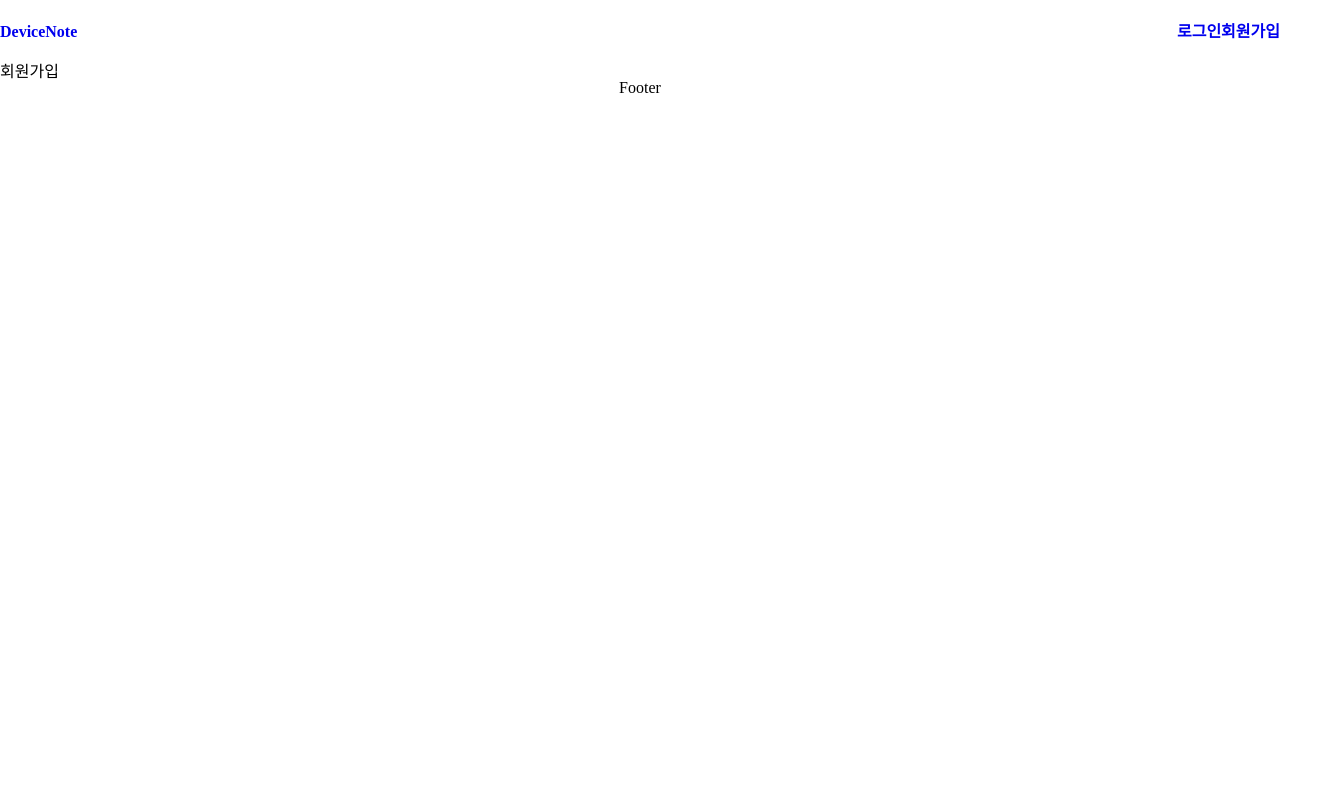
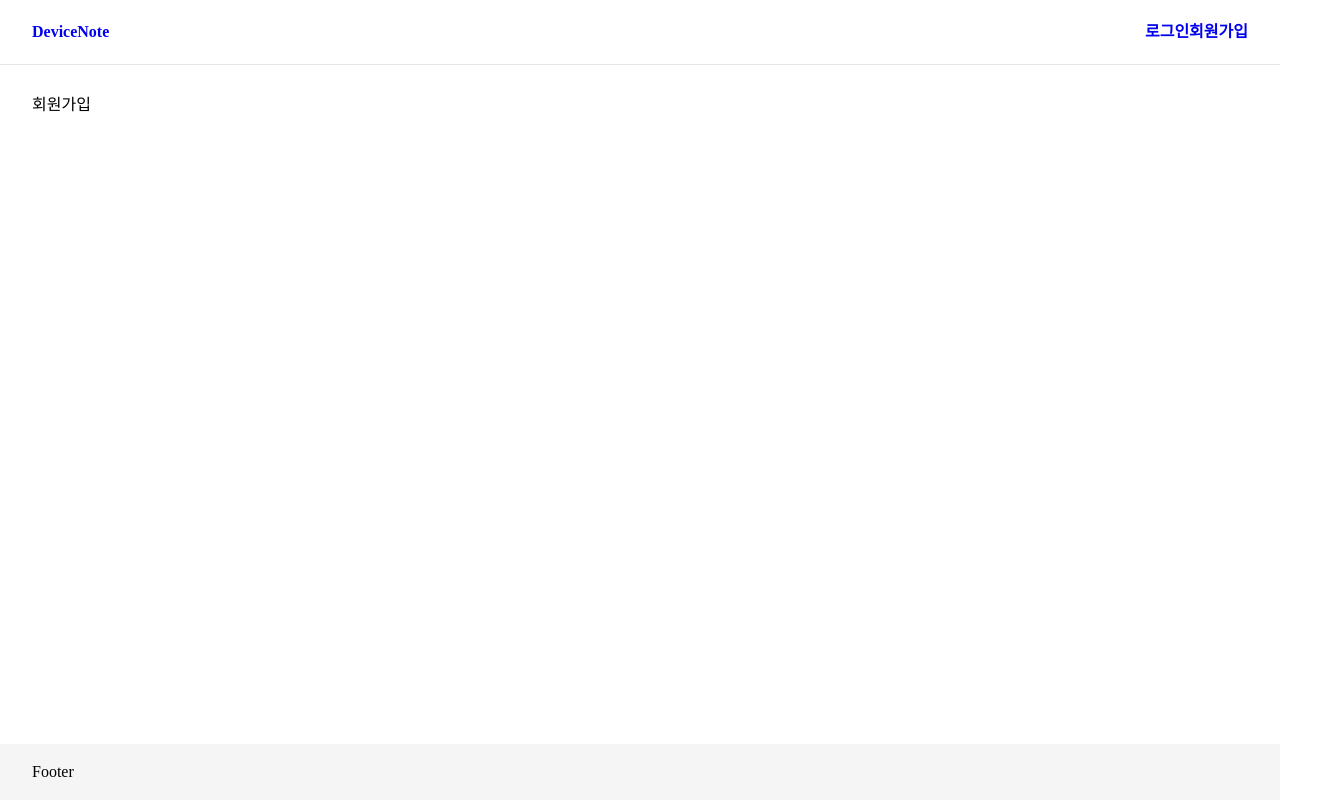
Before and after one commit to device-note/device-note-web, a React (Create React App) app: page /signup in a window 1280 px wide. Shown: the whole page, 1344 px wide, since content can reach past the window. Built offline with nearby package versions, Linux system fonts and the light colour scheme.

Commit message:
feat: 기본적인 헤더, 푸터, 메인 디자인 수정

```diff
--- a/src/components/organisms/Footer.tsx
+++ b/src/components/organisms/Footer.tsx
@@ -1,4 +1,4 @@
-import styled from 'styled-components';
+import styled from "styled-components";
 
 function Footer(): React.ReactElement {
   return (
@@ -9,13 +9,17 @@ function Footer(): React.ReactElement {
 }
 
 const FooterContainer = styled.footer`
-  margin-top: auto;
   flex: 0 0 auto;
+  width: 100%;
+  margin: auto auto 0;
+  background-color: #f5f5f5;
+`;
+
+const FooterContentContainer = styled.div`
+  display: flex;
+  max-width: ${({ theme }) => theme.breakpoint.size.xl};
+  padding: 20px 32px;
   margin: 0 auto;
 `;
 
-const FooterContentContainer = styled.div`
-  max-width: ${({ theme }) => theme.breakpoint.size.xl};
-`;
-
 export default Footer;
--- a/src/components/organisms/Header.tsx
+++ b/src/components/organisms/Header.tsx
@@ -1,42 +1,42 @@
-import { NavLink } from 'react-router-dom';
-import styled from 'styled-components';
+import { NavLink } from "react-router-dom";
+import styled from "styled-components";
 
-import NavigationMenu from '@components/atoms/NavigationMenu';
+import NavigationMenu from "@components/atoms/NavigationMenu";
 
 function Header(): React.ReactElement {
   return (
-    <Container>
+    <HeaderContainer>
       <StickyContainer>
         <NavigationContainer>
-          <NavigationLogo to={'/'}>
+          <NavigationLogo to={"/"}>
             <h1>DeviceNote</h1>
           </NavigationLogo>
           <NavigationBar>
-            <NavigationMenu to={'/login'}>로그인</NavigationMenu>
-            <NavigationMenu to={'/signup'}>회원가입</NavigationMenu>
+            <NavigationMenu to={"/login"}>로그인</NavigationMenu>
+            <NavigationMenu to={"/signup"}>회원가입</NavigationMenu>
           </NavigationBar>
         </NavigationContainer>
       </StickyContainer>
-    </Container>
+    </HeaderContainer>
   );
 }
 
-const Container = styled.header`
+const HeaderContainer = styled.header`
   display: flex;
-  width: 100%;
 `;
 
 const StickyContainer = styled.div`
   position: relative;
   width: 100%;
   align-items: center;
+  border-bottom: 1px solid #e6e6e6;
 `;
 
 const NavigationContainer = styled.nav`
   display: flex;
   flex-direction: row;
   justify-content: space-between;
-  padding: 20px 0;
+  padding: 20px 32px;
   margin: 0 auto;
   max-width: ${({ theme }) => theme.breakpoint.size.xl};
 `;
--- a/src/pages/Home/index.tsx
+++ b/src/pages/Home/index.tsx
@@ -1,8 +1,8 @@
-import { Helmet } from 'react-helmet-async';
+import { Helmet } from "react-helmet-async";
 
 function Home(): JSX.Element {
   return (
-    <div style={{ height: 20000 }}>
+    <div>
       <Helmet>
         <title>Device Note</title>
       </Helmet>
--- a/src/routers/styles.ts
+++ b/src/routers/styles.ts
@@ -1,6 +1,10 @@
-import styled from 'styled-components';
+import styled from "styled-components";
 
 export const Main = styled.main`
-  width: ${({ theme }) => theme.breakpoint.size.xl};
-  margin: 0 auto;
+  display: flex;
+  flex: 1;
+  max-width: ${({ theme }) => theme.breakpoint.size.xl};
+  width: 100%;
+  padding: 0 32px;
+  margin: 32px auto auto;
 `;
```
